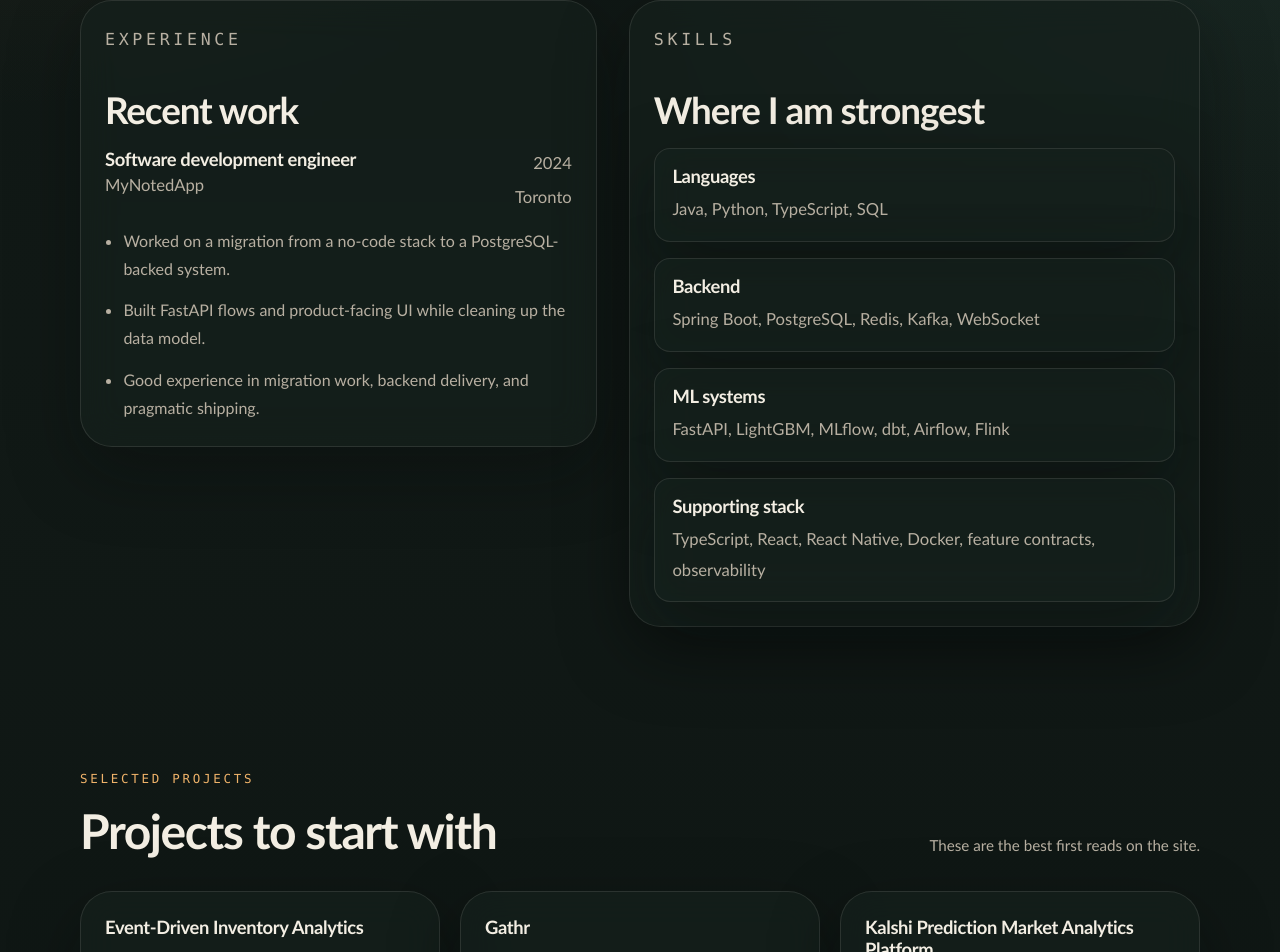
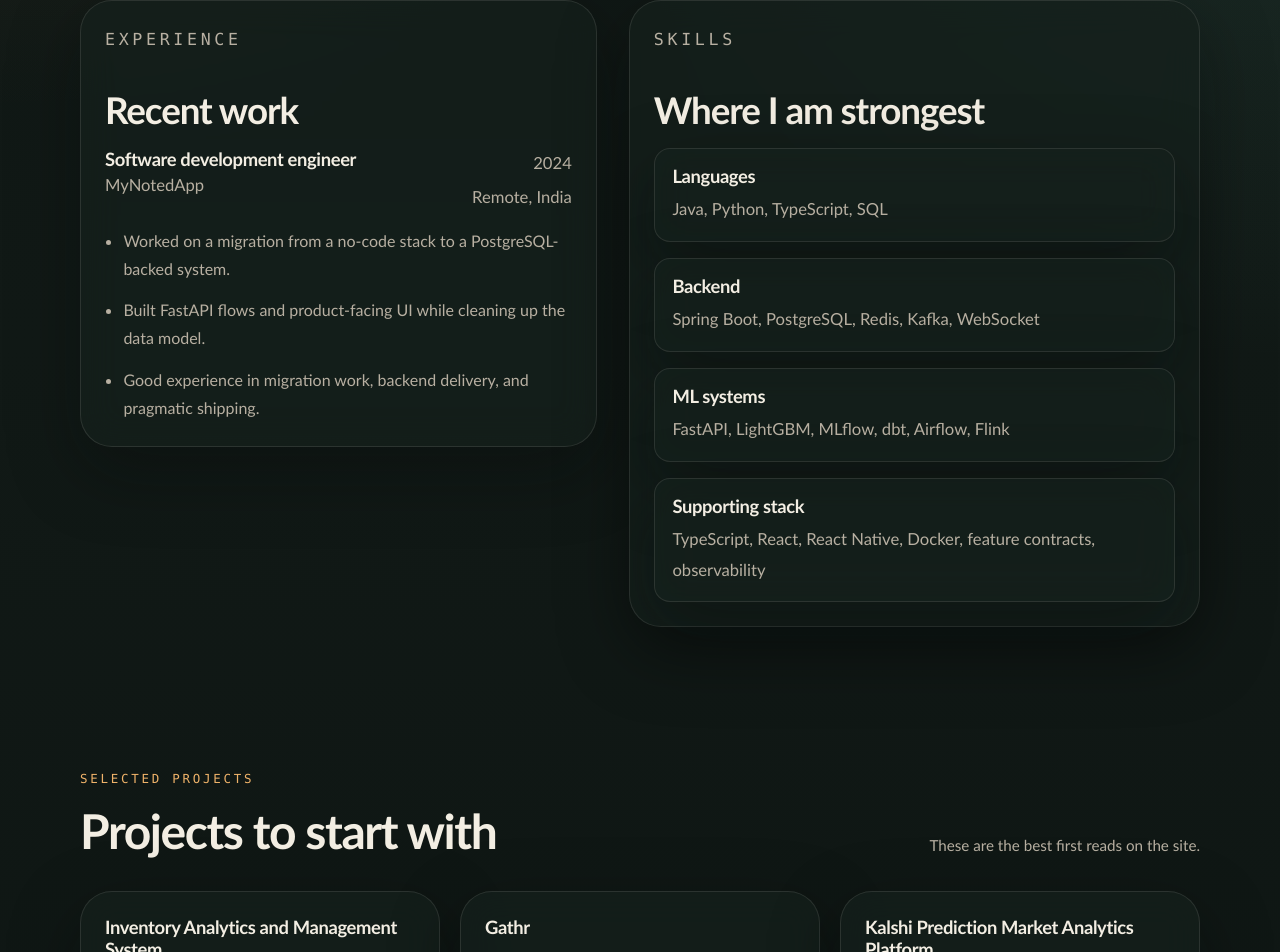
Before and after one commit to udaymukhija3/udaymukhija-portfolio, a Next.js app: page /resume in a window 1280 px wide. Shown: the part 965-1917 px from the top of the page. Built offline with nearby package versions, Linux system fonts and the light colour scheme; no server answers.

Commit message:
Outline site sections and simplify

```diff
--- a/src/data/resume.ts
+++ b/src/data/resume.ts
@@ -30,7 +30,7 @@ export const experienceItems = [
     company: "MyNotedApp",
     role: "Software development engineer",
     period: "2024",
-    location: "Toronto",
+    location: "Remote, India",
     bullets: [
       "Worked on a migration from a no-code stack to a PostgreSQL-backed system.",
       "Built FastAPI flows and product-facing UI while cleaning up the data model.",
@@ -41,7 +41,7 @@ export const experienceItems = [
 
 export const resumeProjects = [
   {
-    title: "Event-Driven Inventory Analytics",
+    title: "Inventory Analytics and Management System",
     href: "/projects/inventory-analytics-platform",
     summary: "Inventory service with transactional writes, Kafka events, and analytics outputs.",
     bullets: [
```
